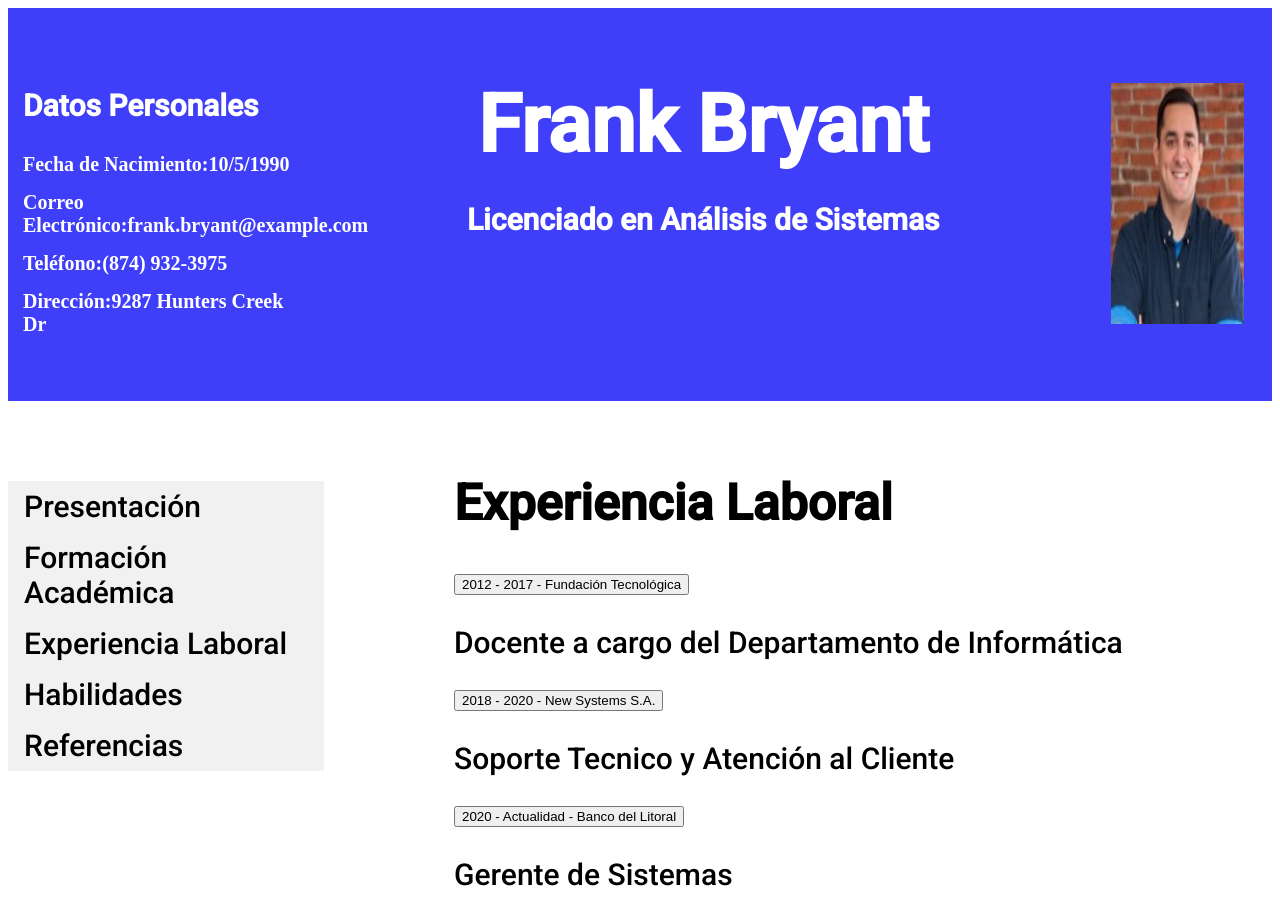
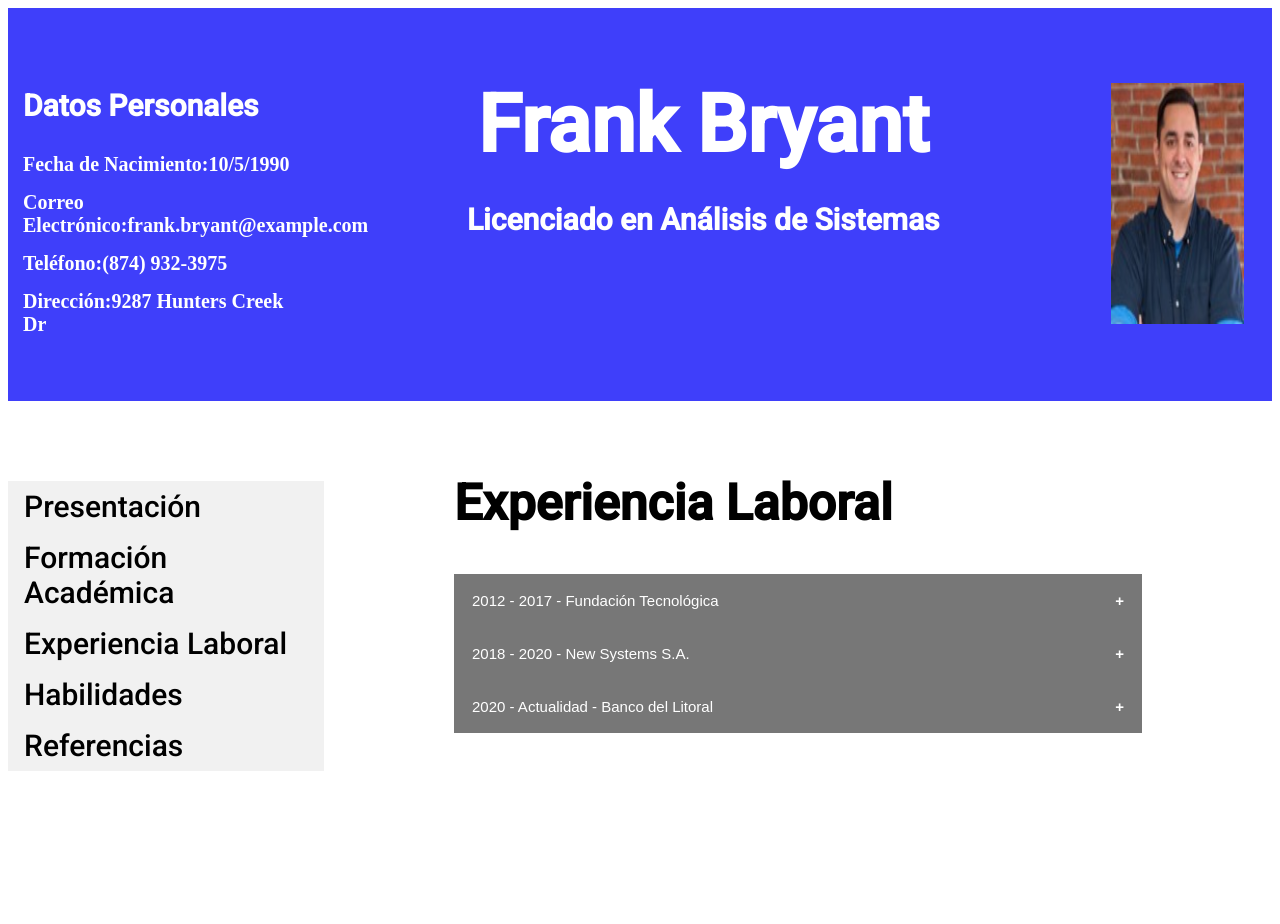
Before and after one commit to FrancoEzequielDeLuca/FrancoEzequielDeLuca.github.io, a plain HTML site: page Experiencia Laboral.html in a window 1280 px wide. After the commit the page ends 800 px from the top, so only its background shows below. Drawn offline with Linux system fonts and the light colour scheme.

Commit message:
Update estilo.css

```diff
--- a/estilo.css
+++ b/estilo.css
@@ -101,7 +101,7 @@ h6{
   margin: 15px;
 }
 
-.collapsible {
+.caja {
     background-color: #777;
     color: white;
     cursor: pointer;
@@ -113,11 +113,11 @@ h6{
     font-size: 15px;
   }
 
-  .active, .collapsible:hover {
+  .active, .caja:hover {
     background-color: #555;
   }
 
-  .collapsible:after {
+  .caja:after {
     content: '\002B';
     color: white;
     font-weight: bold;
@@ -129,7 +129,7 @@ h6{
     content: "\2212";
   }
 
-  .content {
+  .contenido {
     padding: 0 18px;
     max-height: 0;
     overflow: hidden;
```
